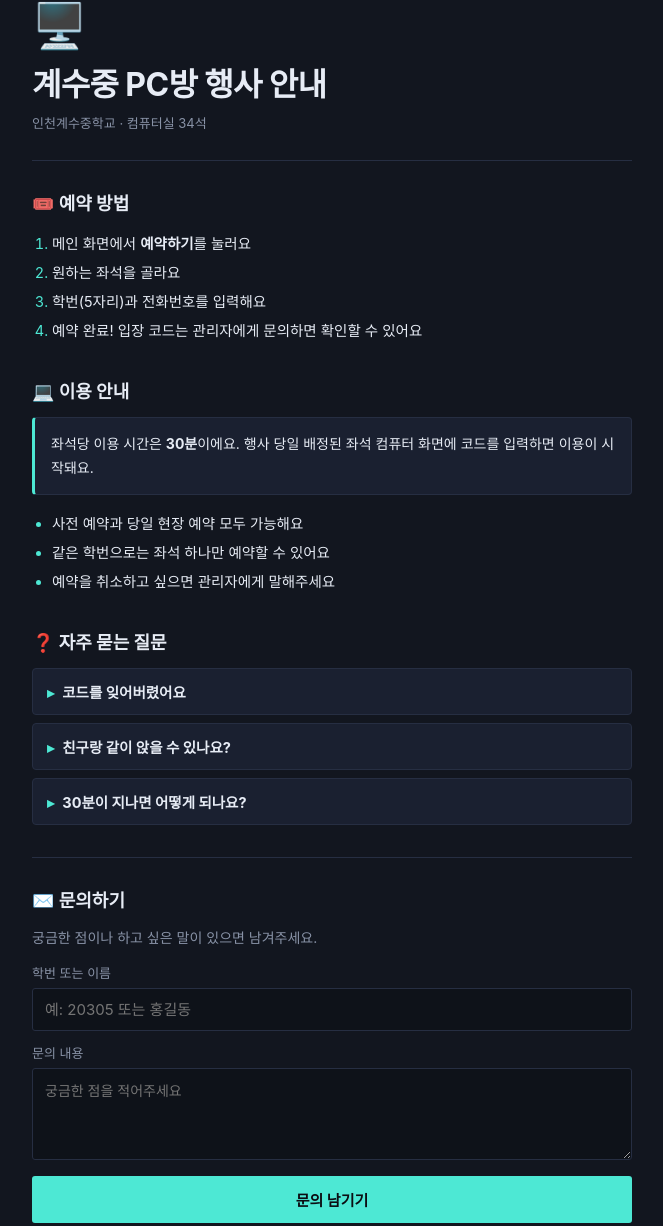
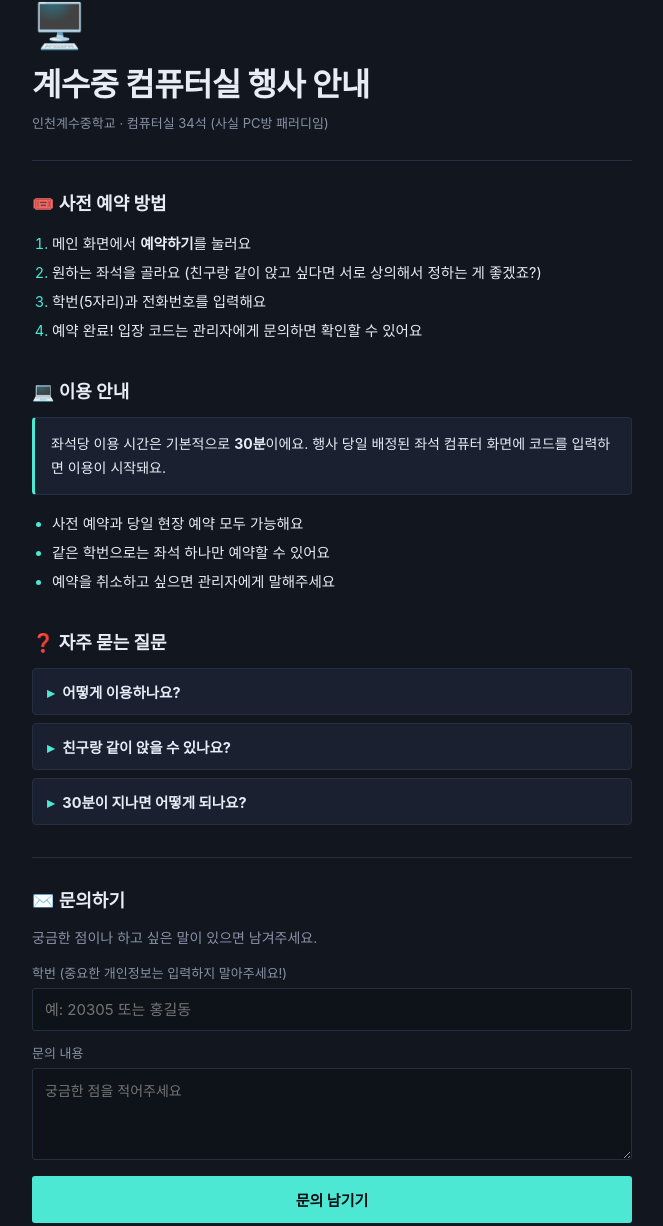
Before and after one commit to Pudol-Coder/GyesooPC, a website: page public/about.html in a window 1280 px wide. Shown: the part 73-1299 px from the top of the page, without its empty margins (308-971 px from the left). Drawn offline with Linux system fonts and the light colour scheme.

Commit message:
소개 업데이트

```diff
--- a/public/about.html
+++ b/public/about.html
@@ -12,17 +12,17 @@
 
   <div class="doc-header">
     <div class="doc-emoji">🖥️</div>
-    <h1 class="doc-title">계수중 PC방 행사 안내</h1>
-    <div class="doc-meta">인천계수중학교 · 컴퓨터실 34석</div>
+    <h1 class="doc-title">계수중 컴퓨터실 행사 안내</h1>
+    <div class="doc-meta">인천계수중학교 · 컴퓨터실 34석        (사실 PC방 패러디임)</div>
   </div>
 
   <div class="doc-divider"></div>
 
   <section class="doc-section">
-    <h2>🎟️ 예약 방법</h2>
+    <h2>🎟️ 사전 예약 방법</h2>
     <ol class="doc-list">
       <li>메인 화면에서 <b>예약하기</b>를 눌러요</li>
-      <li>원하는 좌석을 골라요</li>
+      <li>원하는 좌석을 골라요 (친구랑 같이 앉고 싶다면 서로 상의해서 정하는 게 좋겠죠?)</li>
       <li>학번(5자리)과 전화번호를 입력해요</li>
       <li>예약 완료! 입장 코드는 관리자에게 문의하면 확인할 수 있어요</li>
     </ol>
@@ -31,7 +31,7 @@
   <section class="doc-section">
     <h2>💻 이용 안내</h2>
     <div class="callout">
-      좌석당 이용 시간은 <b>30분</b>이에요. 행사 당일 배정된 좌석 컴퓨터 화면에 코드를 입력하면 이용이 시작돼요.
+      좌석당 이용 시간은 기본적으로 <b>30분</b>이에요. 행사 당일 배정된 좌석 컴퓨터 화면에 코드를 입력하면 이용이 시작돼요.
     </div>
     <ul class="doc-list">
       <li>사전 예약과 당일 현장 예약 모두 가능해요</li>
@@ -43,8 +43,8 @@
   <section class="doc-section">
     <h2>❓ 자주 묻는 질문</h2>
     <details class="doc-toggle">
-      <summary>코드를 잊어버렸어요</summary>
-      <p>학번을 알려주시면 관리자가 다시 확인해드려요.</p>
+      <summary>어떻게 이용하나요?</summary>
+      <p>계수제 행사날 (10월 23일)에 후관 1층 컴퓨터실로 들어가서 코드를 안내 받고 컴퓨터에 코드를 입력해 즐겨요!</p>
     </details>
     <details class="doc-toggle">
       <summary>친구랑 같이 앉을 수 있나요?</summary>
@@ -52,7 +52,7 @@
     </details>
     <details class="doc-toggle">
       <summary>30분이 지나면 어떻게 되나요?</summary>
-      <p>자동으로 로그아웃돼요. 더 이용하고 싶으면 관리자에게 문의해주세요.</p>
+      <p>자동으로 컴퓨터를 사용할 수 없게 돼요. 게임이 진행 중일 때는 조심해주세요! (만약 승급전 같은 중요한 상황일 경우 꺼지기 전에 요청하면 몇 분 정도는 봐드립니다)</p>
     </details>
   </section>
 
@@ -64,7 +64,7 @@
 
     <div id="inquiryForm">
       <div class="field">
-        <label for="iqName">학번 또는 이름</label>
+        <label for="iqName">학번 (중요한 개인정보는 입력하지 말아주세요!)</label>
         <input id="iqName" type="text" maxlength="20" placeholder="예: 20305 또는 홍길동">
       </div>
       <div class="field">
```
